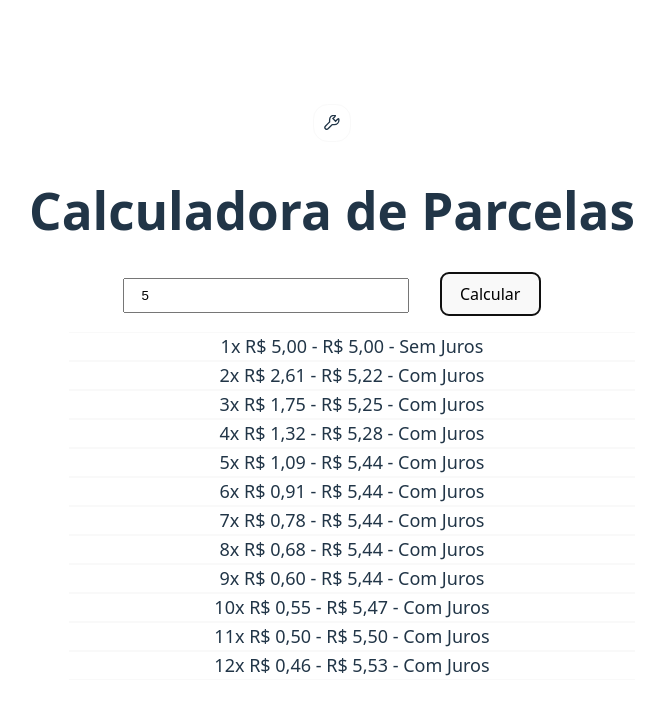
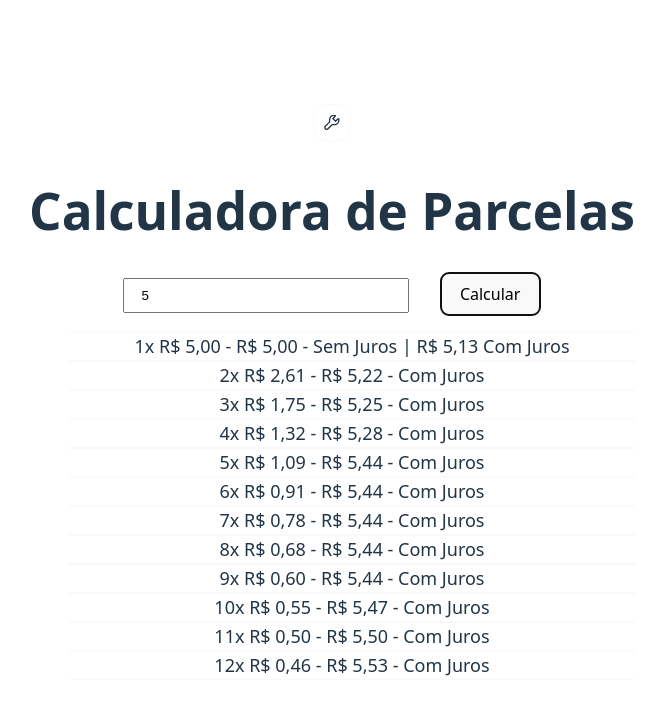
Before and after one commit to ViniciusRibeiroDev/contador_de_juros, a React (Vite) app: page / in a window 1280 px wide. Both pictures are taken after typing "5" into the empty fields and a click on the button "Calcular". Shown: the top 714 px of the page, without its empty margins (308-972 px from the left). Built offline with nearby package versions, Linux system fonts and the light colour scheme.

Commit message:
Ajuste Nos Preços Sem Juros

```diff
--- a/src/Juros/calculadorDeJuros.js
+++ b/src/Juros/calculadorDeJuros.js
@@ -4,8 +4,6 @@ const calculadorDeJuros = (valorDaVenda) => {
     const valorComJuros = []
 
     for (let i = 0; i < 12; i++) {
-        // valorComJuros[i] = Number(valorDaVenda + ((valorDaVenda * (parcelas[i] + 1.65)) / 100)).toFixed(2)
-
         valorComJuros[i] = Number((valorDaVenda / (1 - (parcelas[i] / 100))).toFixed(2))
     }
 
--- /dev/null
+++ b/src/Juros/pedidosComJurosTotais.js
@@ -0,0 +1,13 @@
+import parcelas from './juros'
+
+const jurosTotais = (valorDaVenda) => {
+    const valorComJuros = []
+
+    for (let i = 0; i < 12; i++) {
+        valorComJuros[i] = Number((valorDaVenda / (1 - (parcelas[i] / 100))).toFixed(2))
+    }
+
+    return valorComJuros
+}
+
+export default jurosTotais
--- a/src/Renderizador/index.jsx
+++ b/src/Renderizador/index.jsx
@@ -1,3 +1,5 @@
+import jurosTotais from "../Juros/pedidosComJurosTotais"
+
 const RenderizadorDeJuros = ({ totalComJuros, venda }) => {
     return <ul>
         {totalComJuros.map((elt, ind) => {
@@ -9,7 +11,11 @@ const RenderizadorDeJuros = ({ totalComJuros, venda }) => {
                     {
                         style: 'currency',
                         currency: 'BRL'
-                    })} - {elt == venda ? "Sem Juros" : "Com Juros"}</li>
+                    })} - {elt == venda ? "Sem Juros" : "Com Juros"} {elt == venda ? "| " + jurosTotais(venda)[ind].toLocaleString('pt-br',
+                {
+                    style: 'currency',
+                    currency: 'BRL'
+                }) + " Com Juros" : ""}</li>
         })}
     </ul>
 }
```
